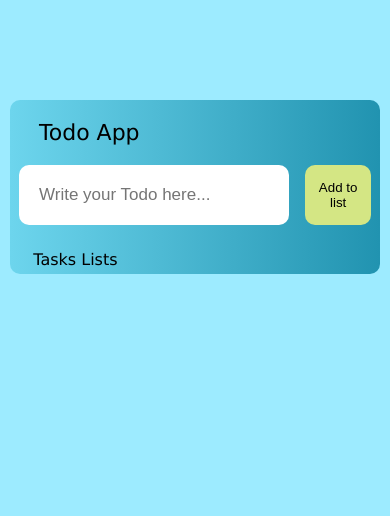
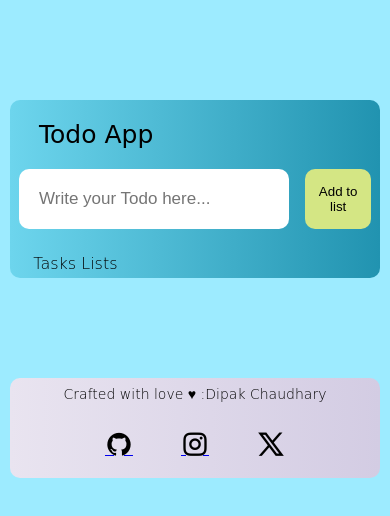
Before and after one commit to chdepz/Todo-App-purejs, a plain HTML site: page index.html in a window 390 px wide. Drawn offline with nearby package versions, Linux system fonts and the light colour scheme; a web font is replaced by a local one.

Commit message:
social icons added

```diff
--- a/index.html
+++ b/index.html
@@ -3,6 +3,7 @@
 <head>
     <meta charset="UTF-8"/>
     <meta name="viewport" content="width=device-width, initial-scale=1.0"/>
+    <link href="https://cdn.jsdelivr.net/npm/remixicon@3.5.0/fonts/remixicon.css" rel="stylesheet">
     <title>Todo Application</title>
     <link rel="stylesheet" href="style.css"/>
 </head>
@@ -23,6 +24,16 @@
 
         </div>
     </div>
+
+    <div class="social-container">
+        <h3>Crafted with love ♥ :Dipak Chaudhary</h3>
+        <div class="socials">
+            <a target="_blank" href="https://github.com/chdepz"><i class="ri-github-fill icons"></i></a>
+
+            <a target="_blank" href="https://www.instagram.com/"><i class="ri-instagram-line icons"></i></a>
+            <a target="_blank" href="https://twitter.com/chdepz1997"><i class="ri-twitter-x-line icons"></i></a>
+        </div>
+    </div>
 </main>
 <script src="main.js"></script>
 </body>
--- a/style.css
+++ b/style.css
@@ -1,3 +1,4 @@
+@import url('https://fonts.googleapis.com/css2?family=Dela+Gothic+One&display=swap');
 * {
     margin: 0;
     padding: 0;
@@ -5,14 +6,14 @@
 }
 
 body {
-    font-family: "Lucida Sans", "Lucida Sans Regular", "Lucida Grande",
-    "Lucida Sans Unicode", Geneva, Verdana, sans-serif;
+    font-family: 'Dela Gothic One', cursive;
     background: #9debff;
 }
 
 main {
     /* height: 100vh; */
     width: 100%;
+
     /* border: 2px solid black; */
 }
 
@@ -39,16 +40,19 @@ main {
 }
 
 .container h3 {
-    font-size: 22px;
+width: 83%;
+    font-size: 25px;
+    font-weight: 300;
     padding: 20px;
-    text-align: center;
+    text-align: start;
+    font-family: 'Dela Gothic One', cursive;
 
 }
 .container h4{
     width:80%;
     padding: 10px;
     text-align: start;
-    font-weight: 400;
+    font-weight: 300;
 }
 
 .todo-input {
@@ -136,6 +140,40 @@ main {
     border-radius: 10px;
     background-color: rgb(255, 1, 1);
 }
+.social-container{
+
+
+    width: 80%;
+    height: 100px;
+    justify-content: center;
+    align-items: center;
+    display: flex;
+    flex-direction: column;
+    margin: 150px auto;
+    border-radius: 10px;
+    gap: 1rem;
+    background: #D3CCE3;  /* fallback for old browsers */
+background: -webkit-linear-gradient(to right, #E9E4F0, #D3CCE3);  /* Chrome 10-25, Safari 5.1-6 */
+background: linear-gradient(to right, #E9E4F0, #D3CCE3); /* W3C, IE 10+/ Edge, Firefox 16+, Chrome 26+, Opera 12+, Safari 7+ */
+
+}
+.social-container h3{
+    font-family: "Krylon regular" sans-serif;
+    font-size: 18px;
+    font-weight: 300;
+}
+.socials{
+    width: 80%;
+    display: flex;
+
+    justify-content: center;
+    gap: 3rem;
+    padding: 10px;
+}
+.socials .icons{
+    font-size: 25px;
+    color: black;
+}
 
 @media (max-width: 800px) {
     .container {
@@ -206,4 +244,25 @@ main {
         padding: 12px;
         color: black;
     }
+    .social-container{
+        width: 95%;
+        margin: 50px auto;
+    }
+    .social-container h3{
+
+        font-size: 14px;
+        font-weight: 300;
+    }
+    .socials{
+        width: 80%;
+        display: flex;
+
+        justify-content: center;
+        gap: 3rem;
+        padding: 10px;
+    }
+    .socials .icons{
+        font-size: 28px;
+        color: black;
+    }
 }
```
